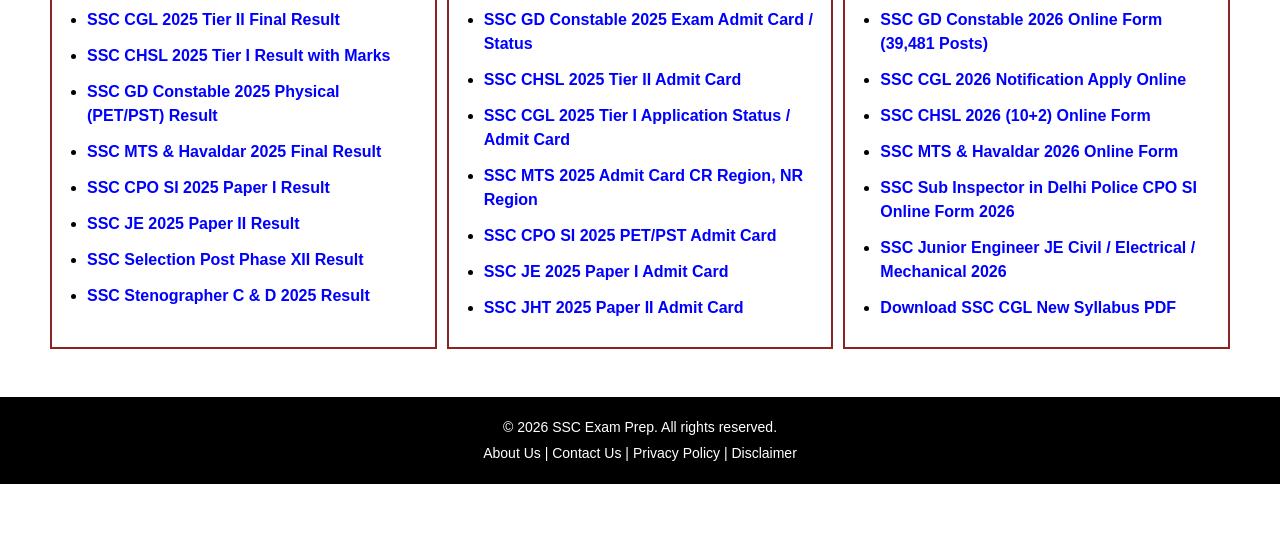
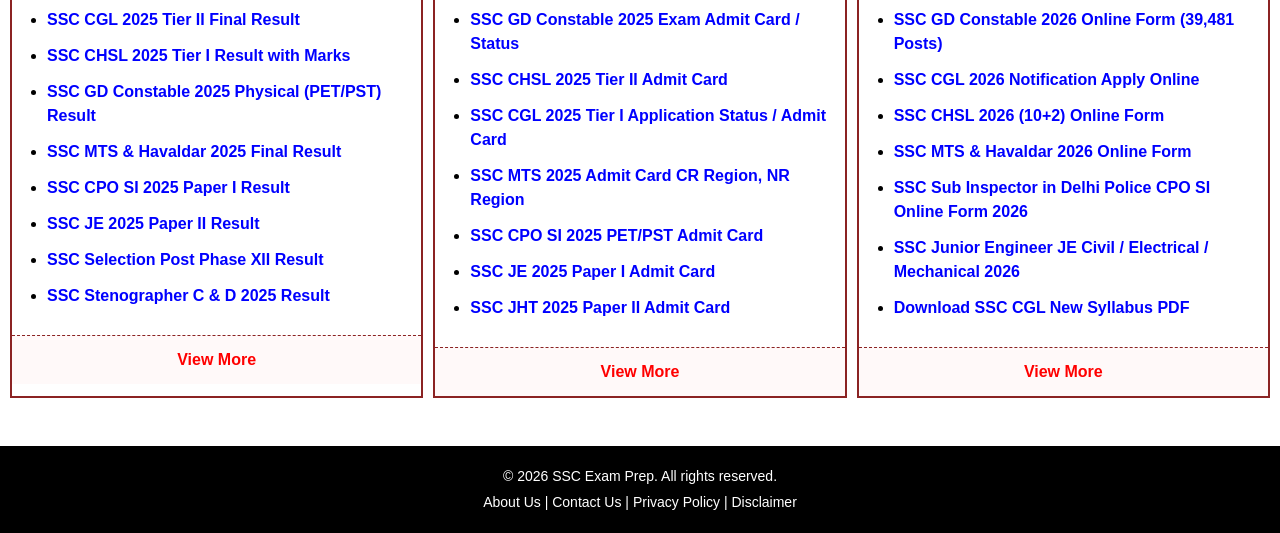
Before and after one commit to rajkuma1046/theeam, a plain HTML site: page index.html in a window 1280 px wide. Shown: the part 599-1132 px from the top of the page. Before the commit the page ends 1083 px from the top, so only its background shows below. Drawn offline with Linux system fonts and the light colour scheme.

Commit message:
Increase container width to 1400px and add View More options to columns

```diff
--- a/index.html
+++ b/index.html
@@ -13,7 +13,12 @@
     a { text-decoration: none; color: #0000EE; }
     a:hover { text-decoration: underline; }
 
-    .container { max-width: 1200px; margin: 0 auto; padding: 0 10px; }
+    .container { max-width: 1400px; margin: 0 auto; padding: 0 10px; }
+
+    /* Column Footer / View More */
+    .col-footer { text-align: center; padding: 12px; border-top: 1px dashed #8B2323; background-color: #fff9f9; }
+    .col-footer a { color: #FF0000; font-weight: bold; font-size: 16px; text-decoration: none; }
+    .col-footer a:hover { color: #0000FF; text-decoration: underline; }
 
     /* Header */
     .header { background-color: #990033; padding: 15px; display: flex; align-items: center; justify-content: center; position: relative; }
@@ -146,6 +151,9 @@
         <li><a href="/results/">SSC Selection Post Phase XII Result</a></li>
         <li><a href="/results/">SSC Stenographer C & D 2025 Result</a></li>
       </ul>
+      <div class="col-footer">
+        <a href="/results/">View More</a>
+      </div>
     </div>
 
     <!-- Admit Card Column -->
@@ -160,6 +168,9 @@
         <li><a href="/admit-cards/">SSC JE 2025 Paper I Admit Card</a></li>
         <li><a href="/admit-cards/">SSC JHT 2025 Paper II Admit Card</a></li>
       </ul>
+      <div class="col-footer">
+        <a href="/admit-cards/">View More</a>
+      </div>
     </div>
 
     <!-- Latest Updates Column -->
@@ -174,6 +185,9 @@
         <li><a href="/ssc-je/">SSC Junior Engineer JE Civil / Electrical / Mechanical 2026</a></li>
         <li><a href="/syllabus/">Download SSC CGL New Syllabus PDF</a></li>
       </ul>
+      <div class="col-footer">
+        <a href="/latest-updates/">View More</a>
+      </div>
     </div>
 
   </div>
```
